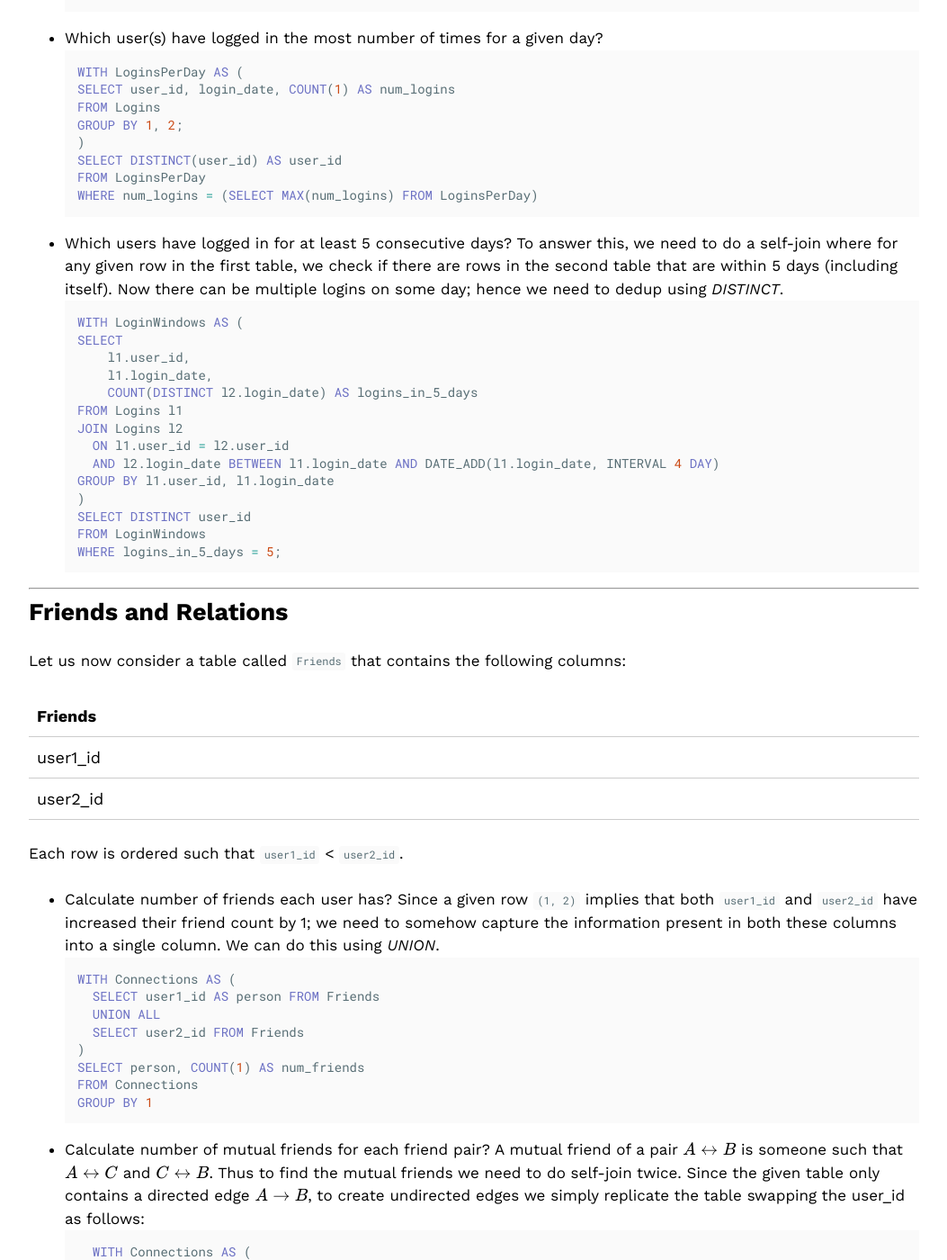
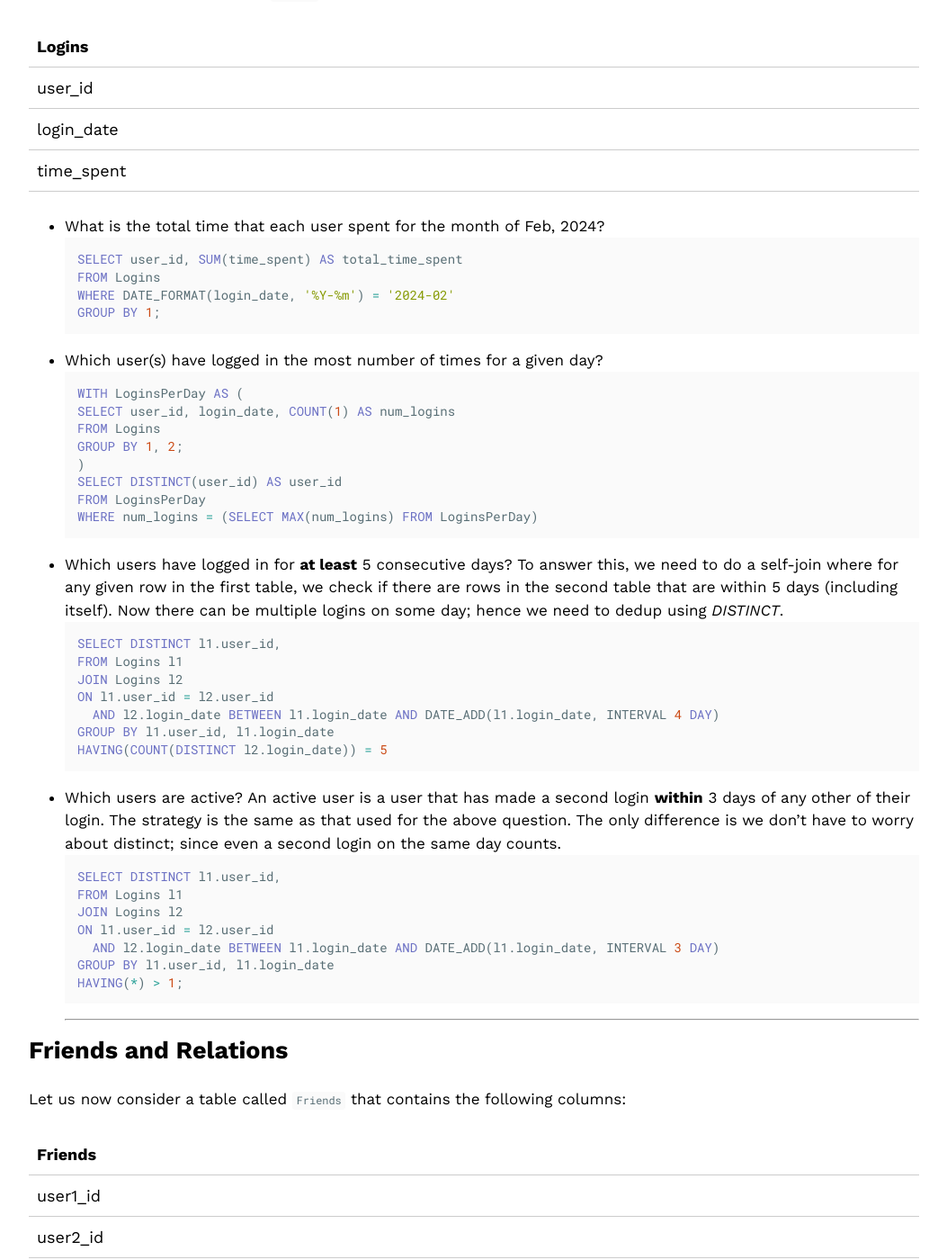
Before and after one commit to VikrantKamble/vikrantkamble.github.io, a Jekyll site: the page built from _posts/sql/2024-03-29-basic-sql.md, in a window 1280 px wide and 1400 px high, scrolled down 3271 px. Shown: the whole window at 90% size, without its empty margins (113-1166 px from the left). Built offline with Jekyll 4.4.1, drawn with Linux system fonts in a browser that asks for light colours; nearby versions of some CDN libraries; some web fonts are replaced; comment, search, counter and statistics services are not loaded; some of the changed text lies outside the part shown.

Commit message:
more sql

````diff
--- a/_posts/sql/2024-03-29-basic-sql.md
+++ b/_posts/sql/2024-03-29-basic-sql.md
@@ -18,6 +18,22 @@
     HAVING {condition on aggregates}
     ORDER BY {column(s)}
     LIMIT {num rows} OFFSET {num}
+
+---
+
+Keep In Mind
+-------
+
+$\rightarrow$ When using *RANK()* always think if the ordering is *ASC* or *DESC*.
+
+<h3>Check</h3>
+- Check if values could be NULL
+- For questions with largest/smallest, check what to do if two or more have the same values
+- Check the final column names and any column name typos
+- Check that the final answer does need rounding or not (if numerical), or ordering (if not)
+- Whenever there is a GROUP BY think about NULL
+- Whenever doing UNION check if a simple OR in the where clause would work if disjoint sets
+- Ask if the foreign key can be NULL
 
 ---
 
@@ -155,27 +171,32 @@
 ```
 
 
-- Which users have logged in for at least 5 consecutive days?
+- Which users have logged in for **at least** 5 consecutive days?
 To answer this, we need to do a self-join where for any given row in the first table, we check
 if there are rows in the second table that are within 5 days (including itself). Now there can be
 multiple logins on some day; hence we need to dedup using *DISTINCT*.
 ```sql
-WITH LoginWindows AS (
-  SELECT
-      l1.user_id,
-      l1.login_date,
-      COUNT(DISTINCT l2.login_date) AS logins_in_5_days
-  FROM Logins l1
-  JOIN Logins l2
-    ON l1.user_id = l2.user_id
+SELECT DISTINCT l1.user_id,
+FROM Logins l1
+JOIN Logins l2
+ON l1.user_id = l2.user_id
     AND l2.login_date BETWEEN l1.login_date AND DATE_ADD(l1.login_date, INTERVAL 4 DAY)
-  GROUP BY l1.user_id, l1.login_date
-)
-SELECT DISTINCT user_id
-FROM LoginWindows
-WHERE logins_in_5_days = 5;
+GROUP BY l1.user_id, l1.login_date
+HAVING(COUNT(DISTINCT l2.login_date)) = 5
 ```
 
+- Which users are active? An active user is a user that has made a second login **within** 3 days of any other of their login.
+The strategy is the same as that used for the above question. The only difference is we don't have to worry
+about distinct; since even a second login on the same day counts.
+```sql
+SELECT DISTINCT l1.user_id,
+FROM Logins l1
+JOIN Logins l2
+ON l1.user_id = l2.user_id
+    AND l2.login_date BETWEEN l1.login_date AND DATE_ADD(l1.login_date, INTERVAL 3 DAY)
+GROUP BY l1.user_id, l1.login_date
+HAVING(*) > 1;
+```
 ---
 
 Friends and Relations
@@ -505,3 +526,25 @@
     AND f.day = l.day
     AND f.recipient_id = l.recipient_id;
 ```
+
+
+<!-- ```sql
+WITH BusRanges AS (
+    SELECT
+      bus_id,
+      arrival_time,
+      IFNULL(LAG(arrival_time) OVER(ORDER BY arrival_time), 0) AS prev_arrival_time
+    FROM Buses
+)
+SELECT
+  bus_id,
+  COUNT(Passengers.passenger_id) AS passengers_cnt
+FROM BusRanges
+LEFT JOIN Passengers
+ON (
+    Passengers.arrival_time > BusRanges.prev_time AND
+    Passengers.arrival_time <= BusRanges.arrival_time
+)
+GROUP BY 1
+ORDER BY 1
+``` -->
````
Also changed, not shown: _posts/algorithms/2024-03-30-recursion.md (+35 -0 lines), _posts/algorithms/2024-03-30-traversals.md (+24 -1 lines), _posts/algorithms/2024-03-31-common-ds.md (added, +75 -0 lines), _posts/machine_learning/2024-03-10-ml-design.md (+17 -5 lines), _posts/sql/2024-04-02-more-sql.md (added, +149 -0 lines).
